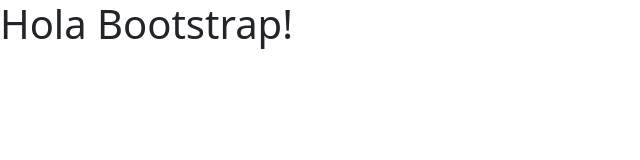
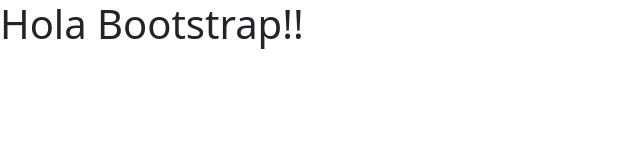
Before and after one commit to joviretadev/WorksOpenBootcamp, a plain HTML site: page index9.html in a window 1280 px wide. Shown: the full height of the page, 0-640 px from the left. Drawn offline with nearby package versions, Linux system fonts and the light colour scheme.

Commit message:
Bootstrap

```diff
--- a/index9.html
+++ b/index9.html
@@ -8,7 +8,7 @@
     <link href="https://cdn.jsdelivr.net/npm/bootstrap@5.2.0-beta1/dist/css/bootstrap.min.css" rel="stylesheet" integrity="sha384-0evHe/X+R7YkIZDRvuzKMRqM+OrBnVFBL6DOitfPri4tjfHxaWutUpFmBp4vmVor" crossorigin="anonymous">
 </head>
 <body>
-    <h1>Hola Bootstrap!</h1>
+    <h1>Hola Bootstrap!!</h1>
 </body>
 <script src="https://cdn.jsdelivr.net/npm/bootstrap@5.2.0-beta1/dist/js/bootstrap.bundle.min.js" integrity="sha384-pprn3073KE6tl6bjs2QrFaJGz5/SUsLqktiwsUTF55Jfv3qYSDhgCecCxMW52nD2" crossorigin="anonymous"></script>
 </html>
```
